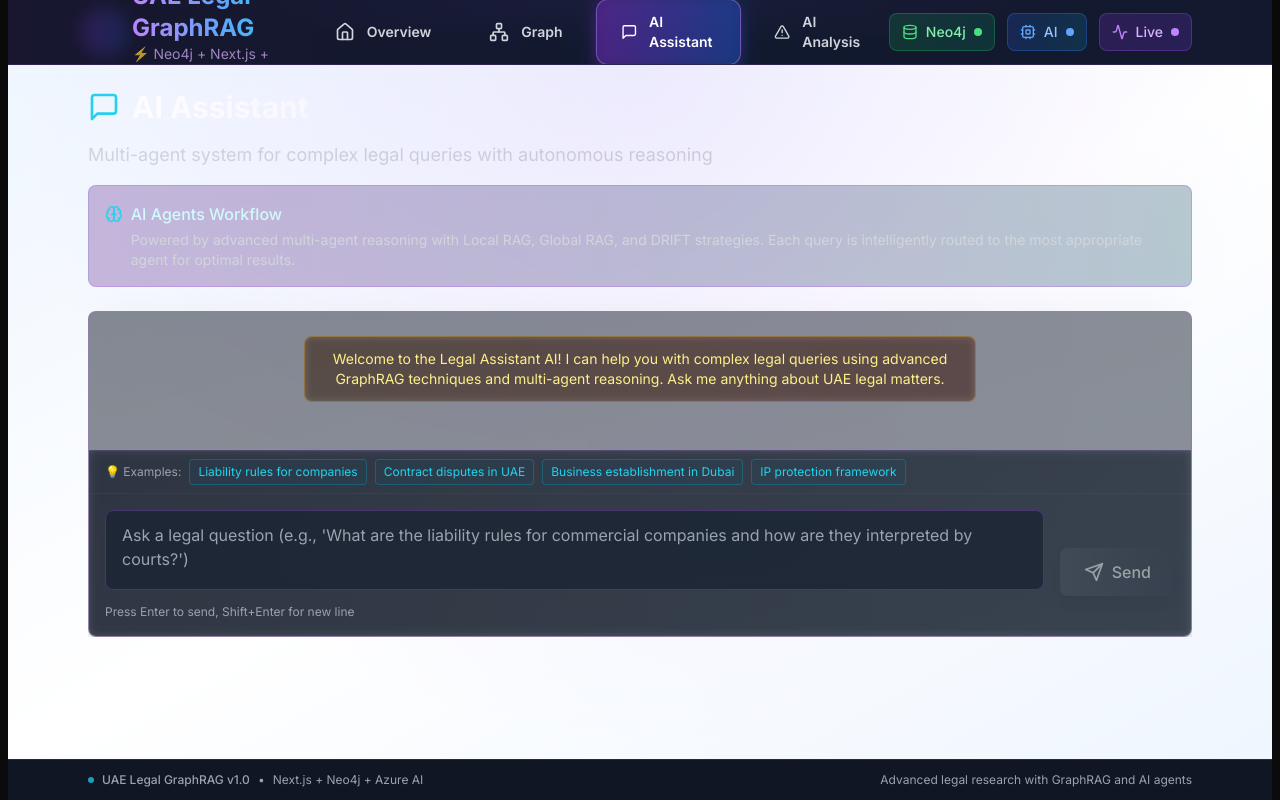
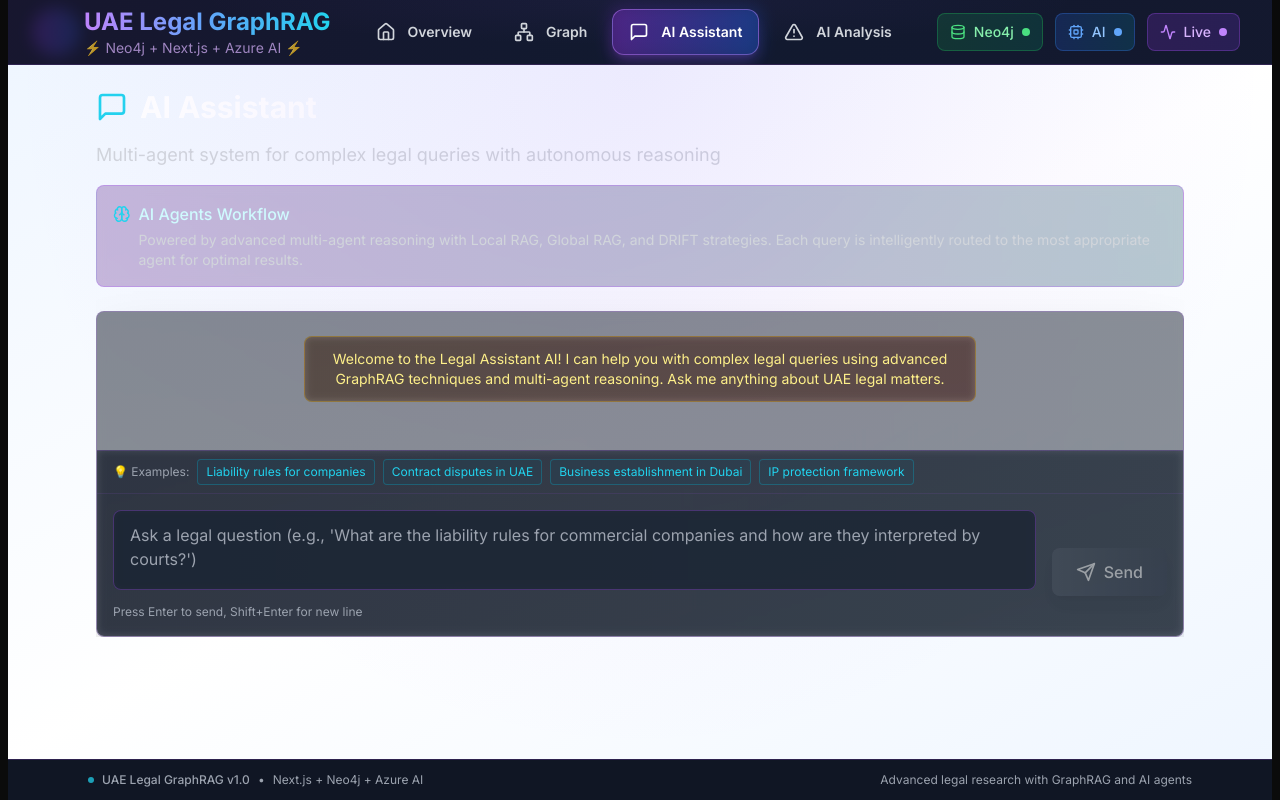
Before and after one commit to guilhermegranchopro/AI-Agentic-Workflow-GraphRAG, a Next.js app in the folder uae-legal-graphrag-neo4j-nextjs/: page /assistant in a window 1280 px wide. Built offline with nearby package versions, Linux system fonts and the light colour scheme.

Commit message:
feat: Enhance Navigation and Container components for improved layout and responsiveness; update global styles for better spacing and width management

```diff
--- a/uae-legal-graphrag-neo4j-nextjs/components/Navigation.tsx
+++ b/uae-legal-graphrag-neo4j-nextjs/components/Navigation.tsx
@@ -30,20 +30,20 @@ const Navigation: React.FC = () => {
       {/* Epic Background Gradient */}
       <div className="absolute inset-0 bg-gradient-to-r from-purple-900/10 via-blue-900/10 to-indigo-900/10"></div>
       <div className="absolute inset-0 bg-[radial-gradient(ellipse_at_top,_var(--tw-gradient-stops))] from-purple-500/5 via-transparent to-transparent"></div>
-      <div className="max-w-6xl mx-auto px-3 sm:px-4 lg:px-6 relative z-10">
-        <div className="flex justify-between h-14 md:h-16">
+      <div className="mx-auto w-full px-[var(--page-pad)] max-w-[min(var(--max-page),100vw)] relative z-10">
+        <div className="flex justify-between items-center h-14 md:h-16 flex-wrap gap-2">
           {/* Epic Logo and Brand */}
-          <div className="flex items-center">
-            <Link href="/" className="flex items-center space-x-2 md:space-x-3 group">
-              <div className="relative">
+          <div className="flex items-center flex-shrink-0 min-w-0">
+            <Link href="/" className="flex items-center space-x-2 md:space-x-3 group min-w-0">
+              <div className="relative flex-shrink-0">
                 <div className="absolute -inset-1 md:-inset-2 bg-gradient-to-r from-purple-600 to-blue-600 rounded-full opacity-20 group-hover:opacity-40 blur transition-opacity duration-300"></div>
                 <Scale className="h-7 w-7 md:h-8 md:w-8 text-transparent bg-gradient-to-r from-purple-400 to-blue-400 bg-clip-text relative z-10 group-hover:scale-110 transition-transform duration-300" />
               </div>
-              <div>
-                <h1 className="text-lg md:text-xl lg:text-2xl font-bold text-transparent bg-gradient-to-r from-purple-400 via-blue-400 to-cyan-400 bg-clip-text group-hover:from-purple-300 group-hover:via-blue-300 group-hover:to-cyan-300 transition-all duration-300">
+              <div className="min-w-0 flex-1">
+                <h1 className="text-lg md:text-xl lg:text-2xl font-bold text-transparent bg-gradient-to-r from-purple-400 via-blue-400 to-cyan-400 bg-clip-text group-hover:from-purple-300 group-hover:via-blue-300 group-hover:to-cyan-300 transition-all duration-300 truncate">
                   UAE Legal GraphRAG
                 </h1>
-                <p className="text-xs md:text-sm text-purple-300/70 group-hover:text-purple-300 transition-colors duration-300 hidden sm:block">
+                <p className="text-xs md:text-sm text-purple-300/70 group-hover:text-purple-300 transition-colors duration-300 hidden sm:block truncate">
                   ⚡ Neo4j + Next.js + Azure AI ⚡
                 </p>
               </div>
@@ -51,21 +51,21 @@ const Navigation: React.FC = () => {
           </div>
 
           {/* Epic Desktop Navigation */}
-          <div className="hidden lg:flex items-center space-x-2">
+          <div className="hidden lg:flex items-center flex-wrap gap-2">
             {navigationItems.map((item) => {
               const isActive = router.pathname === item.href;
               return (
                 <Link
                   key={item.name}
                   href={item.href}
-                  className={`group relative flex items-center px-4 md:px-6 py-2 md:py-3 rounded-xl text-xs md:text-sm font-semibold transition-all duration-300 ${
+                  className={`group relative flex items-center px-3 md:px-4 py-2 md:py-3 rounded-xl text-xs md:text-sm font-semibold transition-all duration-300 ${
                     isActive
                       ? 'text-white bg-gradient-to-r from-purple-600/30 to-blue-600/30 border border-purple-400/50 shadow-lg shadow-purple-500/20'
                       : 'text-gray-300 hover:text-white hover:bg-gradient-to-r hover:from-purple-600/20 hover:to-blue-600/20 hover:border-purple-400/30 border border-transparent'
                   }`}
                 >
                   <div className="absolute inset-0 bg-gradient-to-r from-purple-600/20 to-blue-600/20 rounded-xl opacity-0 group-hover:opacity-100 transition-opacity duration-300"></div>
-                  <item.icon className="mr-3 h-5 w-5 relative z-10 group-hover:scale-110 transition-transform duration-300" aria-hidden="true" />
+                  <item.icon className="mr-2 md:mr-3 h-4 w-4 md:h-5 md:w-5 relative z-10 group-hover:scale-110 transition-transform duration-300" aria-hidden="true" />
                   <span className="relative z-10">{item.name}</span>
                   {isActive && (
                     <div className="absolute -inset-1 bg-gradient-to-r from-purple-600 to-blue-600 rounded-xl opacity-20 blur transition-opacity duration-300"></div>
@@ -76,25 +76,25 @@ const Navigation: React.FC = () => {
           </div>
 
           {/* Epic Status Indicators and Controls */}
-          <div className="flex items-center space-x-4">
+          <div className="flex items-center gap-2 md:gap-4 flex-wrap">
             {/* Futuristic Status Indicators */}
-            <div className="hidden md:flex items-center space-x-3">
-              <div className="group flex items-center space-x-2 px-3 py-2 rounded-lg bg-gradient-to-r from-green-600/20 to-emerald-600/20 border border-green-500/30">
-                <Database className="h-4 w-4 text-green-400 group-hover:scale-110 transition-transform duration-300" />
-                <span className="text-sm text-green-300 hidden lg:block font-medium">Neo4j</span>
-                <div className="w-2 h-2 bg-green-400 rounded-full animate-pulse"></div>
+            <div className="hidden md:flex items-center gap-2 xl:gap-3 flex-wrap">
+              <div className="group flex items-center space-x-1 md:space-x-2 px-2 md:px-3 py-1.5 md:py-2 rounded-lg bg-gradient-to-r from-green-600/20 to-emerald-600/20 border border-green-500/30">
+                <Database className="h-3 w-3 md:h-4 md:w-4 text-green-400 group-hover:scale-110 transition-transform duration-300" />
+                <span className="text-xs md:text-sm text-green-300 hidden xl:block font-medium">Neo4j</span>
+                <div className="w-1.5 h-1.5 md:w-2 md:h-2 bg-green-400 rounded-full animate-pulse"></div>
               </div>
 
-              <div className="group flex items-center space-x-2 px-3 py-2 rounded-lg bg-gradient-to-r from-blue-600/20 to-cyan-600/20 border border-blue-500/30">
-                <Cpu className="h-4 w-4 text-blue-400 group-hover:scale-110 transition-transform duration-300" />
-                <span className="text-sm text-blue-300 hidden lg:block font-medium">AI</span>
-                <div className="w-2 h-2 bg-blue-400 rounded-full animate-pulse"></div>
+              <div className="group flex items-center space-x-1 md:space-x-2 px-2 md:px-3 py-1.5 md:py-2 rounded-lg bg-gradient-to-r from-blue-600/20 to-cyan-600/20 border border-blue-500/30">
+                <Cpu className="h-3 w-3 md:h-4 md:w-4 text-blue-400 group-hover:scale-110 transition-transform duration-300" />
+                <span className="text-xs md:text-sm text-blue-300 hidden xl:block font-medium">AI</span>
+                <div className="w-1.5 h-1.5 md:w-2 md:h-2 bg-blue-400 rounded-full animate-pulse"></div>
               </div>
 
-              <div className="group flex items-center space-x-2 px-3 py-2 rounded-lg bg-gradient-to-r from-purple-600/20 to-violet-600/20 border border-purple-500/30">
-                <Activity className="h-4 w-4 text-purple-400 group-hover:scale-110 transition-transform duration-300" />
-                <span className="text-sm text-purple-300 hidden lg:block font-medium">Live</span>
-                <div className="w-2 h-2 bg-purple-400 rounded-full animate-pulse"></div>
+              <div className="group flex items-center space-x-1 md:space-x-2 px-2 md:px-3 py-1.5 md:py-2 rounded-lg bg-gradient-to-r from-purple-600/20 to-violet-600/20 border border-purple-500/30">
+                <Activity className="h-3 w-3 md:h-4 md:w-4 text-purple-400 group-hover:scale-110 transition-transform duration-300" />
+                <span className="text-xs md:text-sm text-purple-300 hidden xl:block font-medium">Live</span>
+                <div className="w-1.5 h-1.5 md:w-2 md:h-2 bg-purple-400 rounded-full animate-pulse"></div>
               </div>
             </div>
 
--- a/uae-legal-graphrag-neo4j-nextjs/components/ui/Container.tsx
+++ b/uae-legal-graphrag-neo4j-nextjs/components/ui/Container.tsx
@@ -3,7 +3,7 @@ import * as React from "react";
 export function Container({ className = "", ...props }: React.HTMLAttributes<HTMLDivElement>) {
   return (
     <div
-      className={`mx-auto w-full max-w-6xl px-3 sm:px-4 lg:px-6 ${className}`}
+      className={`mx-auto w-full px-[var(--page-pad)] max-w-[min(var(--max-page),100vw)] ${className}`}
       {...props}
     />
   );
--- a/uae-legal-graphrag-neo4j-nextjs/styles/globals.css
+++ b/uae-legal-graphrag-neo4j-nextjs/styles/globals.css
@@ -12,6 +12,10 @@
   /* Global scale knobs */
   --ui-scale: 0.92;            /* shrink app ~8% */
   --radius: 0.5rem;            /* slightly smaller corners */
+
+  /* Layout spacing and width tokens */
+  --page-pad: clamp(16px, 4vw, 32px);
+  --max-page: 1440px;         /* widen from 1280 to 1440 */
 
   /* Fluid base size (shrinks a bit on small screens) */
   --font-base: clamp(14px, 0.9vw + 10px, 16px);
@@ -79,6 +83,14 @@ footer {
   margin-top: auto;
   flex-shrink: 0;
   padding-bottom: env(safe-area-inset-bottom);
+}
+
+/* Full-bleed utility for sections that should stretch edge-to-edge */
+.full-bleed {
+  margin-left: calc(50% - 50vw);
+  margin-right: calc(50% - 50vw);
+  padding-left: max(var(--page-pad), env(safe-area-inset-left));
+  padding-right: max(var(--page-pad), env(safe-area-inset-right));
 }
 
 @layer base {
```
Also changed, not shown: uae-legal-graphrag-neo4j-nextjs/pages/index.tsx (+22 -20 lines).
